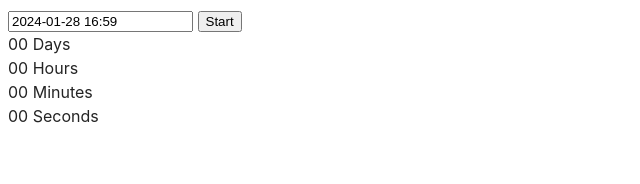
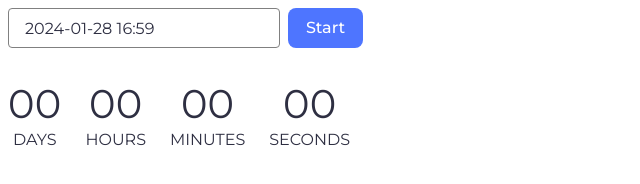
Before and after one commit to StepanovaOk/goit-js-hw-10, a website built with Vite: page src/1-timer.html in a window 1280 px wide. Shown: the whole page, without its empty margins (0-640 px from the left). Built offline with nearby package versions, Linux system fonts and the light colour scheme.

Commit message:
timer no

```diff
--- a/package.json
+++ b/package.json
@@ -16,6 +16,7 @@
   "license": "ISC",
   "dependencies": {
     "flatpickr": "^4.6.13",
+    "izitoast": "^1.4.0",
     "vite-plugin-full-reload": "^1.0.5",
     "vite-plugin-html-inject": "^1.0.1"
   }
--- a/src/1-timer.html
+++ b/src/1-timer.html
@@ -3,14 +3,22 @@
   <head>
     <meta charset="UTF-8" />
     <meta name="viewport" content="width=device-width, initial-scale=1.0" />
+    <link rel="preconnect" href="https://fonts.googleapis.com" />
+    <link rel="preconnect" href="https://fonts.gstatic.com" crossorigin />
+    <link
+      href="https://fonts.googleapis.com/css2?family=Montserrat:wght@400;500;600&display=swap"
+      rel="stylesheet"
+    />
+
     <link rel="stylesheet" href="./css/styles.css" />
     <title>Document</title>
   </head>
   <body>
     <div class="input-container">
-      <input class="input-field" type="text" id="datetime-picker" />
-      <button type="button" data-start>Start</button>
-
+      <div class="choice-container">
+        <input class="input-field" type="text" id="datetime-picker" />
+        <button class="start-btn" type="button" data-start>Start</button>
+      </div>
       <div class="timer">
         <div class="field">
           <span class="value" data-days>00</span>
--- a/src/css/styles.css
+++ b/src/css/styles.css
@@ -23,3 +23,91 @@
   -moz-osx-font-smoothing: grayscale;
   -webkit-text-size-adjust: 100%;
 }
+
+.choice-container {
+  gap: 8px;
+  display: flex;
+  margin-bottom: 32px;
+}
+
+.input-field {
+  width: 272px;
+  height: 40px;
+  padding: 8px 16px;
+  box-sizing: border-box;
+  border-radius: 4px;
+  border: 1px solid #808080;
+  color: #2e2f42;
+  font-family: Montserrat;
+  font-size: 16px;
+  line-height: 1.5em;
+  letter-spacing: 0.04px;
+  transition-duration: 250ms;
+  transition-property: border, color;
+  transition-timing-function: linear;
+}
+
+.input-field:hover,
+.input-field:focus {
+  border: 1px solid #000;
+}
+
+.input-field:active {
+  border: 1px solid #4e75ff;
+  color: #000;
+}
+
+.input-field:disabled {
+  border: 1px solid #808080;
+  color: #808080;
+}
+
+.start-btn {
+  width: 75px;
+  border: none;
+  border-radius: 8px;
+  background: #4e75ff;
+  color: #fff;
+  font-family: Montserrat;
+  font-size: 16px;
+  font-weight: 500;
+  line-height: 1.5em;
+  transition: background 250ms linear;
+}
+
+.start-btn:hover,
+.start-btn:focus {
+  background: #6c8cff;
+}
+
+.start-btn:disabled {
+  background: #cfcfcf;
+}
+
+.timer {
+  display: flex;
+  gap: 24px;
+}
+
+.field {
+  display: flex;
+  flex-direction: column;
+}
+
+.value {
+  color: #2e2f42;
+  font-family: Montserrat;
+  font-size: 40px;
+  line-height: 1.2em;
+  letter-spacing: 0.25px;
+  text-align: center;
+}
+
+.label {
+  color: #2e2f42;
+  font-family: Montserrat;
+  font-size: 16px;
+  line-height: 1.5em;
+  text-transform: uppercase;
+  text-align: center;
+}
--- a/src/js/1-timer.js
+++ b/src/js/1-timer.js
@@ -1,5 +1,8 @@
 import flatpickr from 'flatpickr';
 import 'flatpickr/dist/flatpickr.min.css';
+import iziToast from 'izitoast';
+import 'izitoast/dist/css/iziToast.min.css';
+import iconClose from '../img/bi_x-octagon.png';
 
 const btnStart = document.querySelector('input.input-field');
 const dataDay = document.querySelector('span[data-days]');
@@ -21,7 +24,14 @@ const options = {
     userSelectedDate = selectedDates[0];
     difference = userSelectedDate.getTime() - Date.now();
     if (userSelectedDate < Date.now()) {
-      window.alert('Please choose a date in the future');
+      iziToast.show({
+        message: 'Please choose a date in the future',
+        messageColor: '#FFF',
+        backgroundColor: '#EF4040',
+        position: 'topRight',
+        iconUrl: iconClose,
+      });
+
       btnStart.disabled = true;
     } else {
       btnStart.disabled = false;
```
Also changed, not shown: src/img/bi_x-octagon.png (added), 1 other file.
